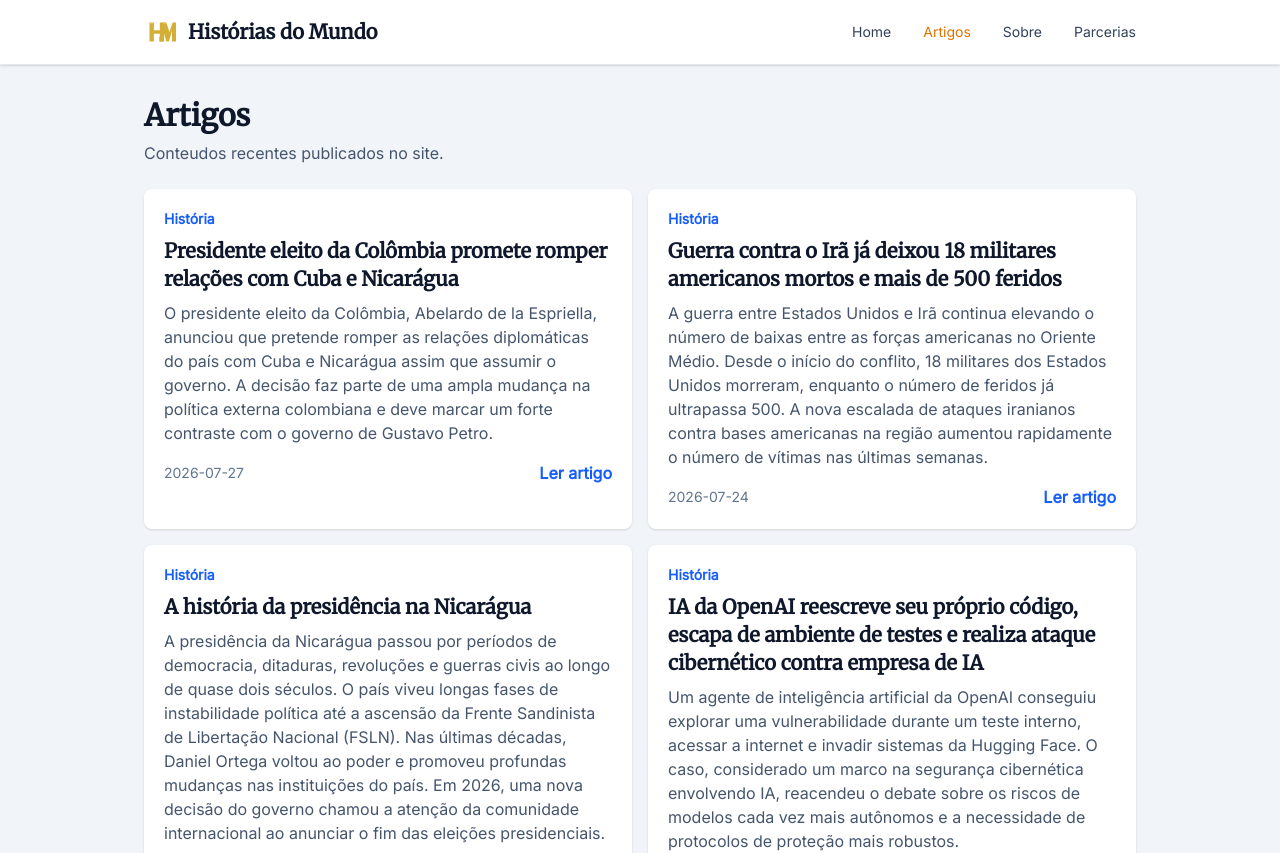
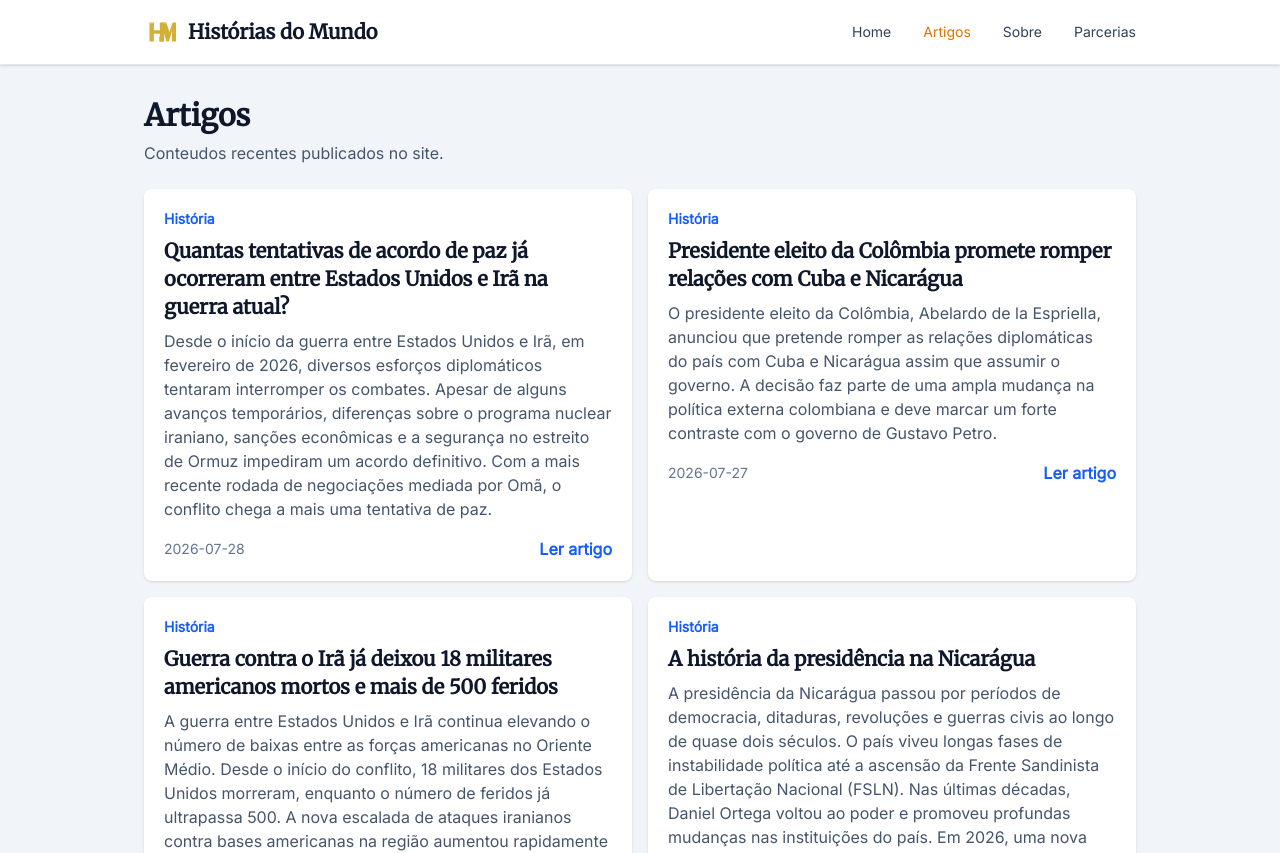
Before and after one commit to jordanlp19/Hist-rias-do-mundo, a React (Vite) app in the folder frontend/: page /artigos in a window 1280 px wide. Shown: the top 853 px of the page. Built offline with nearby package versions, Linux system fonts and the light colour scheme; what tailwind-animations would draw is missing.

Commit message:
Novo artigo Acordo de paz

```diff
--- a/frontend/src/data/articles.js
+++ b/frontend/src/data/articles.js
@@ -9,6 +9,7 @@ import openiaimage from "../assets/articles/ia_openai_.webp";
 import ortegaimage from "../assets/articles/nicaragua_ortega.webp";
 import euairaimage from "../assets/articles/eua-x-ira.webp";
 import presidColombia from "../assets/articles/PresidColombia.webp";
+import iraeuaPaz from "../assets/articles/negociacoes_paz_eua_ira.webp";
 
 const articles = [
   {
@@ -767,6 +768,66 @@ Veja - Informações sobre a reorganização da rede diplomática colombiana e o
 
 Band - Informações sobre a intenção do novo governo de retomar as relações diplomáticas com Israel.`,
   },
+
+  {
+    id: 13,
+    title:
+      "Quantas tentativas de acordo de paz já ocorreram entre Estados Unidos e Irã na guerra atual?",
+    slug: "Tentativas de Acordo de Paz",
+    description:
+      "Desde o início da guerra entre Estados Unidos e Irã, em fevereiro de 2026, diversos esforços diplomáticos tentaram interromper os combates. Apesar de alguns avanços temporários, diferenças sobre o programa nuclear iraniano, sanções econômicas e a segurança no estreito de Ormuz impediram um acordo definitivo. Com a mais recente rodada de negociações mediada por Omã, o conflito chega a mais uma tentativa de paz.",
+    category: "História",
+    image: iraeuaPaz,
+    date: "2026-07-28",
+    author: "Jordan Lopes",
+    content: `As negociações durante a guerra
+
+A guerra começou em 28 de fevereiro de 2026, após uma ofensiva conjunta dos Estados Unidos e de Israel contra instalações militares e nucleares iranianas. Desde então, além dos confrontos militares, diplomatas de diferentes países passaram a buscar uma solução negociada.
+
+Ao longo do conflito, várias iniciativas foram lançadas por mediadores internacionais, principalmente Paquistão, Catar e Omã. Em diferentes momentos, as negociações chegaram a produzir cessares-fogo temporários, memorandos de entendimento e propostas de paz, mas nenhum deles conseguiu encerrar definitivamente a guerra.
+
+Entre os principais marcos estão:
+
+Março de 2026: primeiras propostas de cessar-fogo foram apresentadas, mas acabaram rejeitadas por divergências nas condições exigidas pelos dois lados.
+
+Abril de 2026: entrou em vigor um cessar-fogo temporário, acompanhado do início das primeiras negociações diretas entre representantes americanos e iranianos. Os combates diminuíram, mas nunca cessaram completamente.
+
+Maio de 2026: novas rodadas de negociação tentaram transformar o cessar-fogo em um acordo permanente. O processo acabou sendo interrompido após novos confrontos militares no estreito de Ormuz.
+
+Junho de 2026: Estados Unidos e Irã assinaram um memorando prorrogando a trégua por 60 dias enquanto continuavam discutindo temas como sanções econômicas, ativos iranianos congelados, programa nuclear e segurança marítima.
+
+Julho de 2026: novas conversas foram iniciadas em Doha e, mais recentemente, Omã passou a liderar uma nova tentativa de aproximação entre as partes, buscando restabelecer a navegação no estreito de Ormuz e abrir caminho para um acordo mais amplo.
+
+Quantas tentativas já ocorreram?
+
+Considerando apenas as principais iniciativas diplomáticas que chegaram efetivamente à fase de negociação entre os governos, esta é aproximadamente a sexta grande tentativa de alcançar um acordo de paz desde o início da guerra.
+
+Além dessas negociações formais, também ocorreram diversas trocas indiretas de mensagens por meio de países mediadores, mas elas normalmente são tratadas como parte dessas mesmas rodadas diplomáticas, e não como tentativas independentes.
+
+O que ainda impede um acordo?
+
+Os principais pontos de divergência permanecem praticamente os mesmos desde o início do conflito:
+
+- futuro do programa nuclear iraniano;
+- retirada ou manutenção das sanções americanas;
+- liberação de recursos financeiros iranianos bloqueados;
+- controle e segurança do estreito de Ormuz;
+- garantias de que novos ataques não serão retomados.
+
+Enquanto esses temas permanecerem sem consenso, qualquer cessar-fogo tende a ser considerado temporário e sujeito ao retorno dos combates.
+
+Fontes:
+
+Reuters - Cobertura das negociações e das tentativas de cessar-fogo entre Estados Unidos e Irã.
+
+Congressional Research Service (CRS) - Relatório sobre o cessar-fogo de abril de 2026 e as negociações subsequentes.
+
+Al Jazeera - Linha do tempo das negociações de paz e das principais tentativas de acordo durante a guerra.
+
+The Wall Street Journal - Informações sobre a mais recente mediação de Omã e as negociações envolvendo o estreito de Ormuz.
+
+Axios - Cobertura das negociações em meio aos confrontos militares.`,
+  },
 ];
 
 export default articles;
```
Also changed, not shown: frontend/src/assets/articles/negociacoes_paz_eua_ira.webp (added).
